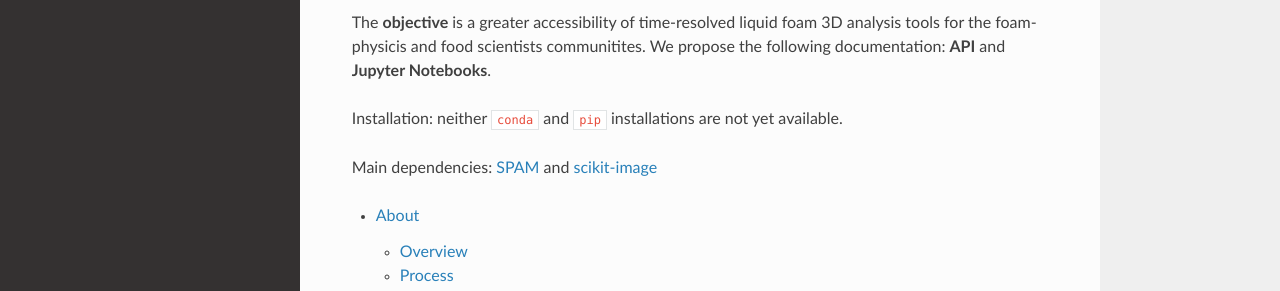
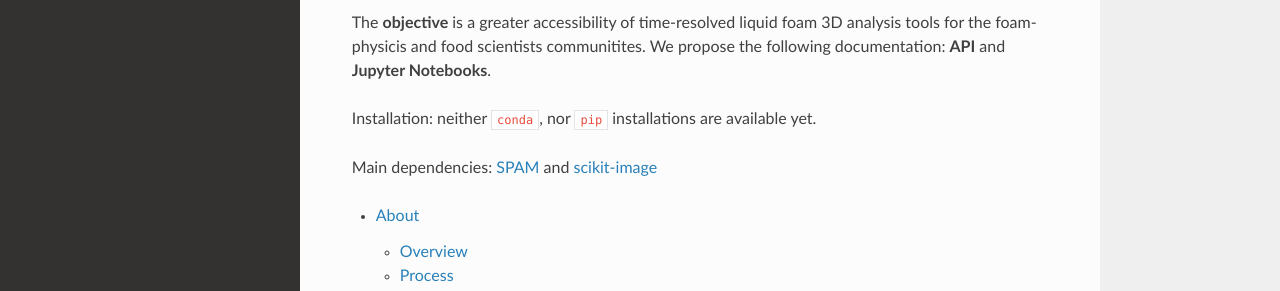
Before and after one commit to floschott/foamquant, a Sphinx documentation site: the page built from docs/source/index.rst, in a window 1280 px wide and 900 px high. Shown: the part 370-661 px from the top of the window. Built offline with Sphinx 7.4.7 and the Read the Docs theme 2.0.0, drawn with Linux system fonts in a browser that asks for light colours.

Commit message:
Update index.rst

```diff
--- a/docs/source/index.rst
+++ b/docs/source/index.rst
@@ -10,7 +10,7 @@ Welcome to foamquant documentation
 The **objective** is a greater accessibility of time-resolved liquid foam 3D analysis tools for the foam-physicis and food scientists communitites.
 We propose the following documentation: **API** and **Jupyter Notebooks**.
 
-Installation: neither ``conda`` and ``pip`` installations are not yet available.
+Installation: neither ``conda``, nor ``pip`` installations are available yet.
 
 Main dependencies: `SPAM <https://ttk.gricad-pages.univ-grenoble-alpes.fr/spam/>`_ and  `scikit-image <https://scikit-image.org/>`_
 
```
